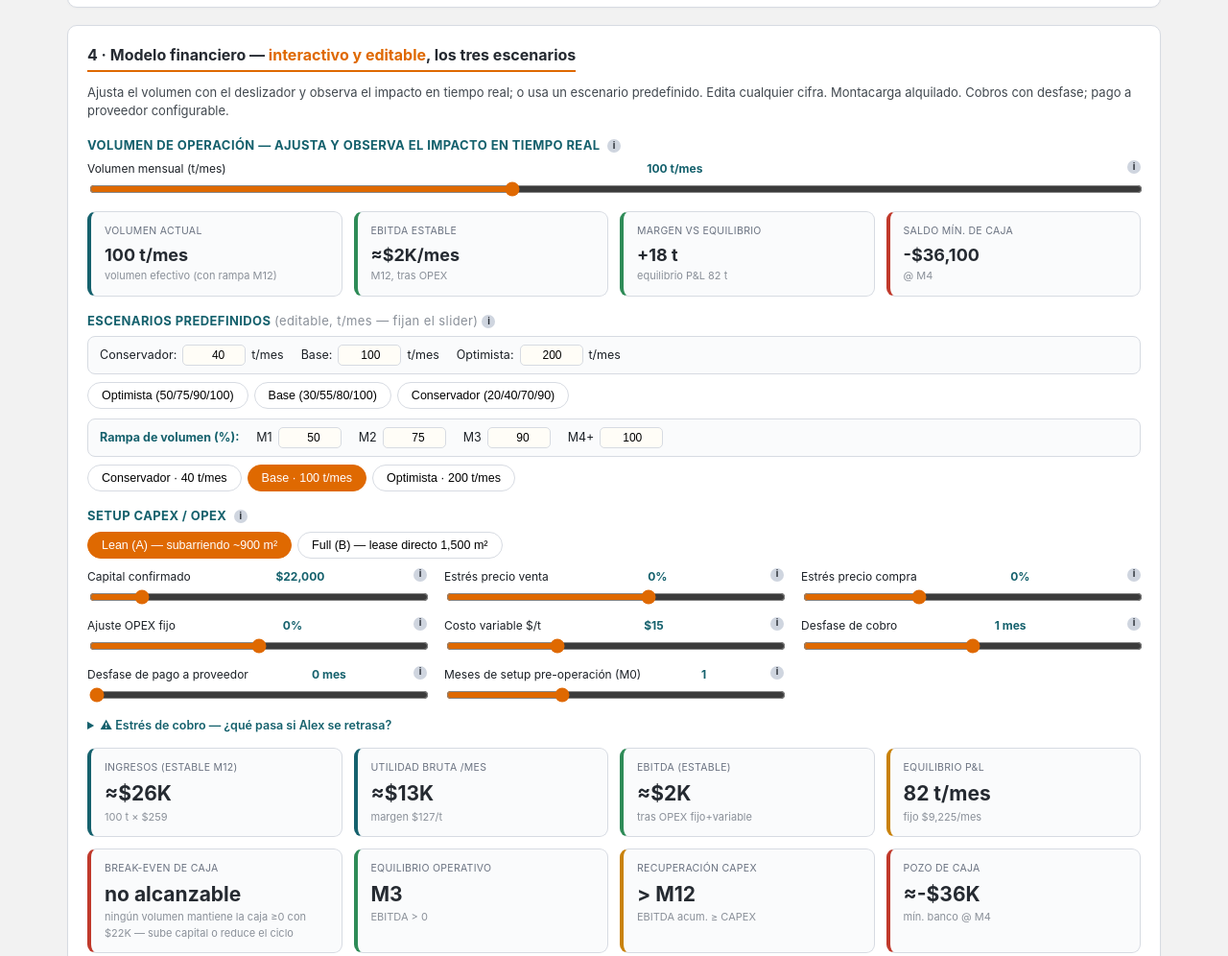
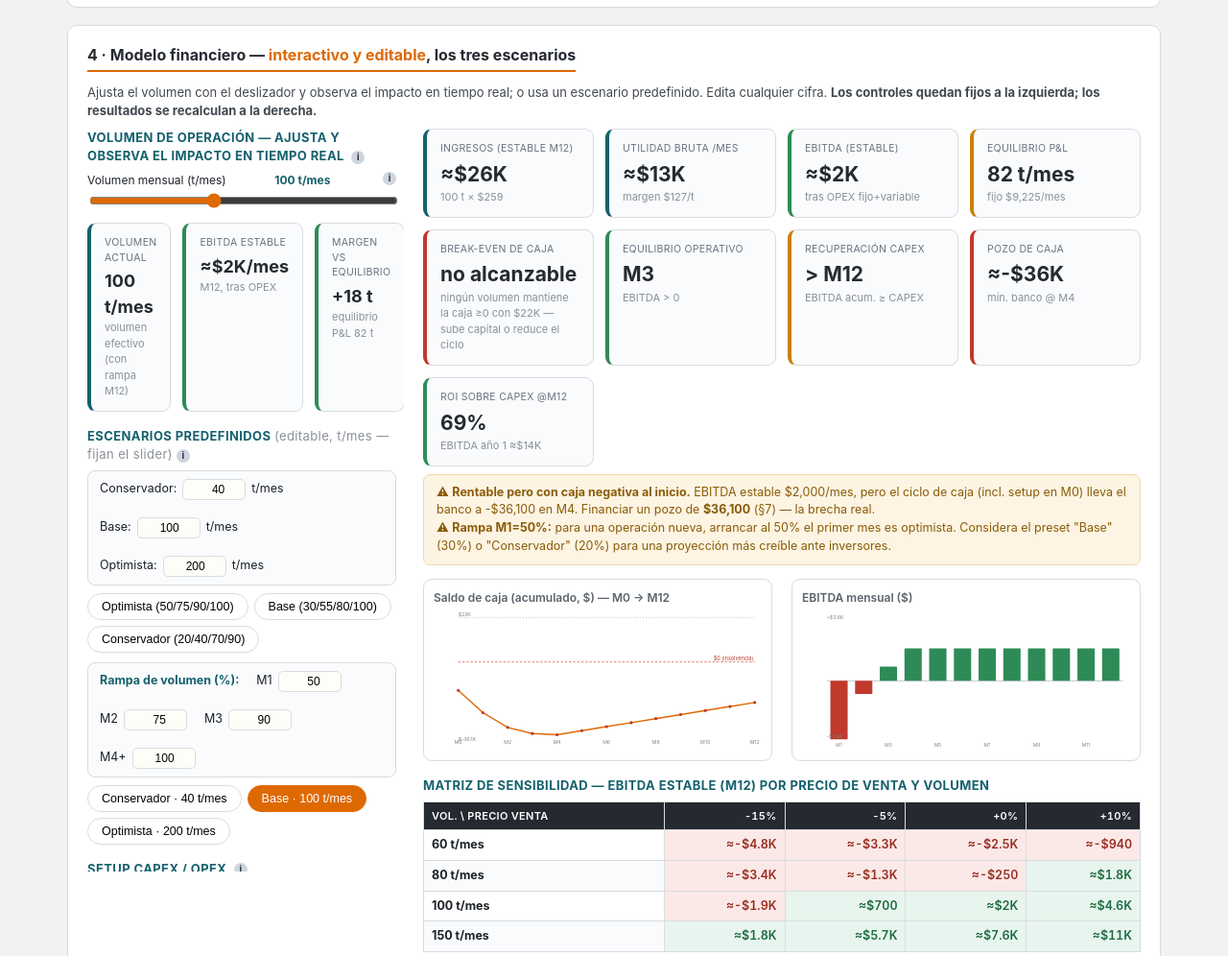
Before and after one commit to raul952/PlastHub, a plain HTML site: page plashub-plan-negocio.html in a window 1280 px wide. Shown: the part 2212-3208 px from the top of the page at 96% size. Drawn offline with Linux system fonts and the light colour scheme.

Commit message:
Plan: §4 en dos columnas (controles sticky + dashboards) (Bloque 5) + CLAUDE.md
El slider de volumen y todos los controles quedan fijos a la izquierda;
KPIs, graficos, matriz y P&L a la derecha → mover el slider actualiza los
dashboards visibles sin hacer scroll.

Co-Authored-By: Claude Opus 4.8 <noreply@anthropic.com>

```diff
--- a/plashub-plan-negocio.html
+++ b/plashub-plan-negocio.html
@@ -103,6 +103,15 @@
   .ttip::after{content:attr(data-t);position:absolute;left:50%;transform:translateX(-50%);bottom:21px;z-index:999;width:248px;max-width:60vw;background:#252A31;color:#fff;font-size:11px;font-weight:400;line-height:1.45;padding:8px 11px;border-radius:7px;box-shadow:0 6px 20px rgba(0,0,0,.3);white-space:normal;text-align:left;opacity:0;visibility:hidden;transition:opacity .12s;pointer-events:none;}
   .ttip:hover::after{opacity:1;visibility:visible;}
   th .ttip{background:#5a6675;color:#fff;}
+  /* §4 — controles sticky a la izquierda, resultados a la derecha (Bloque 5) */
+  .fin-layout{display:grid;grid-template-columns:330px 1fr;gap:20px;align-items:start;}
+  .fin-controls{position:sticky;top:10px;max-height:calc(100vh - 26px);overflow-y:auto;padding-right:8px;scrollbar-width:thin;scrollbar-color:var(--muted) transparent;}
+  .fin-controls::-webkit-scrollbar{width:6px;} .fin-controls::-webkit-scrollbar-thumb{background:var(--muted);border-radius:3px;}
+  .fin-controls .ctrls{grid-template-columns:1fr;}
+  .fin-controls h3:first-child{margin-top:0;}
+  .fin-results{min-width:0;}
+  @media(max-width:1024px){.fin-layout{grid-template-columns:1fr;}.fin-controls{position:static;max-height:none;overflow:visible;}}
+  @media print{.fin-layout{grid-template-columns:1fr;}.fin-controls{position:static;max-height:none;overflow:visible;}}
   ul.tight li{margin:3px 0;font-size:12.5px;}
   .pill{display:inline-block;font-size:10.5px;padding:1px 7px;border-radius:10px;background:#eef1f4;color:#41484f;margin-left:6px;}
   .pill.f{background:#d9ede6;color:#15616D;} .pill.s{background:#f0e6d9;color:#9a6310;}
@@ -224,8 +233,10 @@
   <!-- 4 MODELO FINANCIERO -->
   <div class="panel">
     <h2>4 · Modelo financiero — <span class="nx">interactivo y editable</span>, los tres escenarios</h2>
-    <p class="lead">Ajusta el volumen con el deslizador y observa el impacto en tiempo real; o usa un escenario predefinido. Edita cualquier cifra. Montacarga alquilado. Cobros con desfase; pago a proveedor configurable.</p>
+    <p class="lead">Ajusta el volumen con el deslizador y observa el impacto en tiempo real; o usa un escenario predefinido. Edita cualquier cifra. <b>Los controles quedan fijos a la izquierda; los resultados se recalculan a la derecha.</b></p>
 
+    <div class="fin-layout">
+    <div class="fin-controls">
     <!-- Nivel 1 — slider de volumen libre (Fix #2) -->
     <h3>Volumen de operación — ajusta y observa el impacto en tiempo real <span class="ttip" data-t="Es la palanca #1 de la reunión. Mueve el volumen mensual y todo se recalcula en vivo: EBITDA, pozo de caja y break-even. La zona de decisión real está entre 60 y 120 t/mes.">i</span></h3>
     <div class="sl"><label>Volumen mensual (t/mes) <b><span id="volSliderV"></span> t/mes</b><span class="ttip" data-t="Toneladas que procesas al mes en estado estable (M4+). Por debajo del equilibrio (~82 t) el EBITDA es negativo; por encima sube ~$112 por tonelada extra. Anula el volumen del escenario seleccionado.">i</span></label>
@@ -266,8 +277,10 @@
           </select></label>
       </div>
     </details>
+    </div><!-- /fin-controls -->
 
-    <div class="cards" id="kpiCards" style="margin-top:14px"></div>
+    <div class="fin-results">
+    <div class="cards" id="kpiCards" style="margin-top:0"></div>
     <div id="finVerdict"></div>
 
     <div class="grid2" style="margin-top:14px">
@@ -287,6 +300,8 @@
 
     <h3>Comparativa — mes en estado estable (M4+), emparejamientos por defecto</h3>
     <table id="compareTable"><thead></thead><tbody></tbody></table>
+    </div><!-- /fin-results -->
+    </div><!-- /fin-layout -->
   </div>
 
   <!-- 5 CAPEX -->
```
Also changed, not shown: 1 other file.
